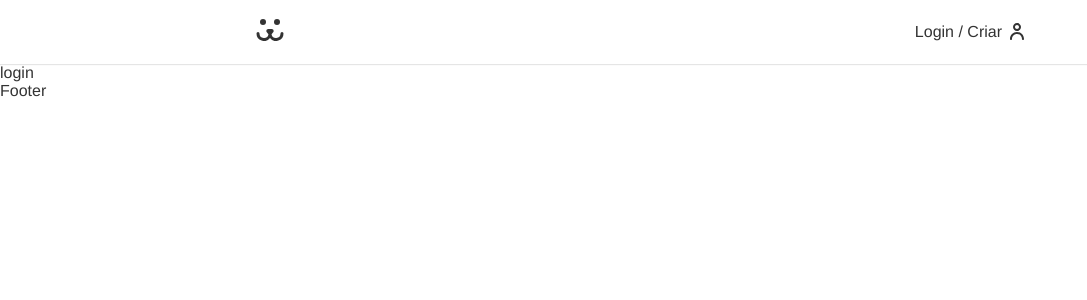
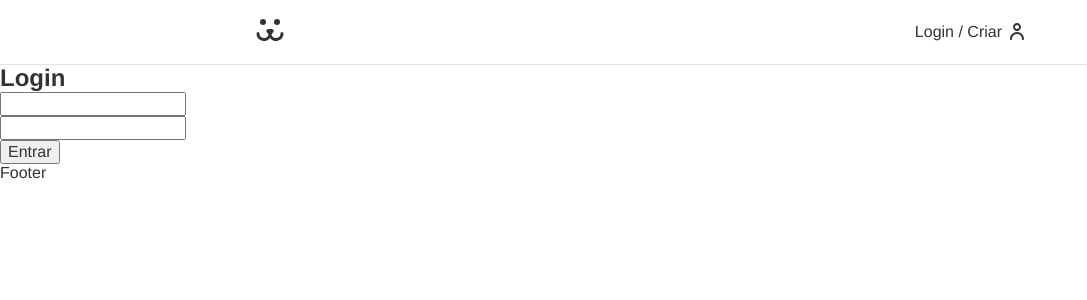
Before and after one commit to vinricardo/origamid-react-final-project, a React (Vite) app: page /login in a window 1280 px wide. Shown: the top 300 px of the page, without its empty margins (0-1087 px from the left). Built offline with nearby package versions, Linux system fonts and the light colour scheme.

Commit message:
feature: 0806 routes

```diff
--- a/src/App.jsx
+++ b/src/App.jsx
@@ -12,7 +12,7 @@
       <Header/>
       <Routes>
         <Route path="/" element={<Home />} />
-        <Route path="/login" element={<Login />} />
+        <Route path="/login/*" element={<Login />} />
       </Routes>
       <Footer/>
     </BrowserRouter>
--- a/src/Components/Login/Login.jsx
+++ b/src/Components/Login/Login.jsx
@@ -1,10 +1,20 @@
 import React from "react";
 import styles from './Login.module.css';
+import { Route, Routes } from "react-router-dom";
+import LoginForm from "./components/LoginForm/LoginForm";
+import LoginCreate from "./components/LoginCreate/LoginCreate";
+import LoginPasswordLost from "./components/LoginPasswordLost/LoginPasswordLost";
+import LoginPasswordReset from "./components/LoginPasswordReset/LoginPasswordReset";
 
 const Login = () => {
-    return (<div className={styles.login}>
-        login
-    </div>)
+    return <div>
+        <Routes>
+            <Route path="/" element={<LoginForm />} />
+            <Route path="create" element={<LoginCreate />} />
+            <Route path="recover" element={<LoginPasswordLost />} />
+            <Route path="reset" element={<LoginPasswordReset />} />
+        </Routes>
+    </div>
 }
 
 export default Login;
--- /dev/null
+++ b/src/Components/Login/components/LoginCreate/LoginCreate.jsx
@@ -0,0 +1,9 @@
+import React from "react";
+
+const LoginCreate = () => {
+    return <div>
+        formCreate
+    </div>
+}
+
+export default LoginCreate;
--- /dev/null
+++ b/src/Components/Login/components/LoginForm/LoginForm.jsx
@@ -0,0 +1,34 @@
+import React from "react";
+
+const LoginForm = () => {
+    const [username, setUsername] = React.useState('');
+    const [password, setPassword] = React.useState('');
+
+    function handleSubmit(event) {
+        event.preventDefault();
+        fetch('https://dogsapi.origamid.dev/json/jwt-auth/v1/token', {
+            method: 'POST',
+            headers: {
+                'Content-Type': 'application/json'
+            },
+            body: JSON.stringify({username, password})
+        }).then(response => {
+            console.log(response);
+            return response.json()
+        }).then(json => console.log(json))
+    }
+
+    return (
+    <section>
+        <div>
+            <h1>Login</h1>
+        </div>
+        <form action="" onSubmit={handleSubmit}>
+            <input type="text"  value={username} onChange={({target}) => setUsername(target.value)}/>
+            <input type="text"  value={password} onChange={({target}) => setPassword(target.value)}/>
+            <button>Entrar</button>
+        </form>
+    </section>)
+}
+
+export default LoginForm;
--- /dev/null
+++ b/src/Components/Login/components/LoginPasswordLost/LoginPasswordLost.jsx
@@ -0,0 +1,9 @@
+import React from "react";
+
+const LoginPasswordLost = () => {
+    return <div>
+        formLost
+    </div>
+}
+
+export default LoginPasswordLost;
--- /dev/null
+++ b/src/Components/Login/components/LoginPasswordReset/LoginPasswordReset.jsx
@@ -0,0 +1,9 @@
+import React from "react";
+
+const LoginPasswordReset = () => {
+    return <div>
+        formReset
+    </div>
+}
+
+export default LoginPasswordReset;
```
